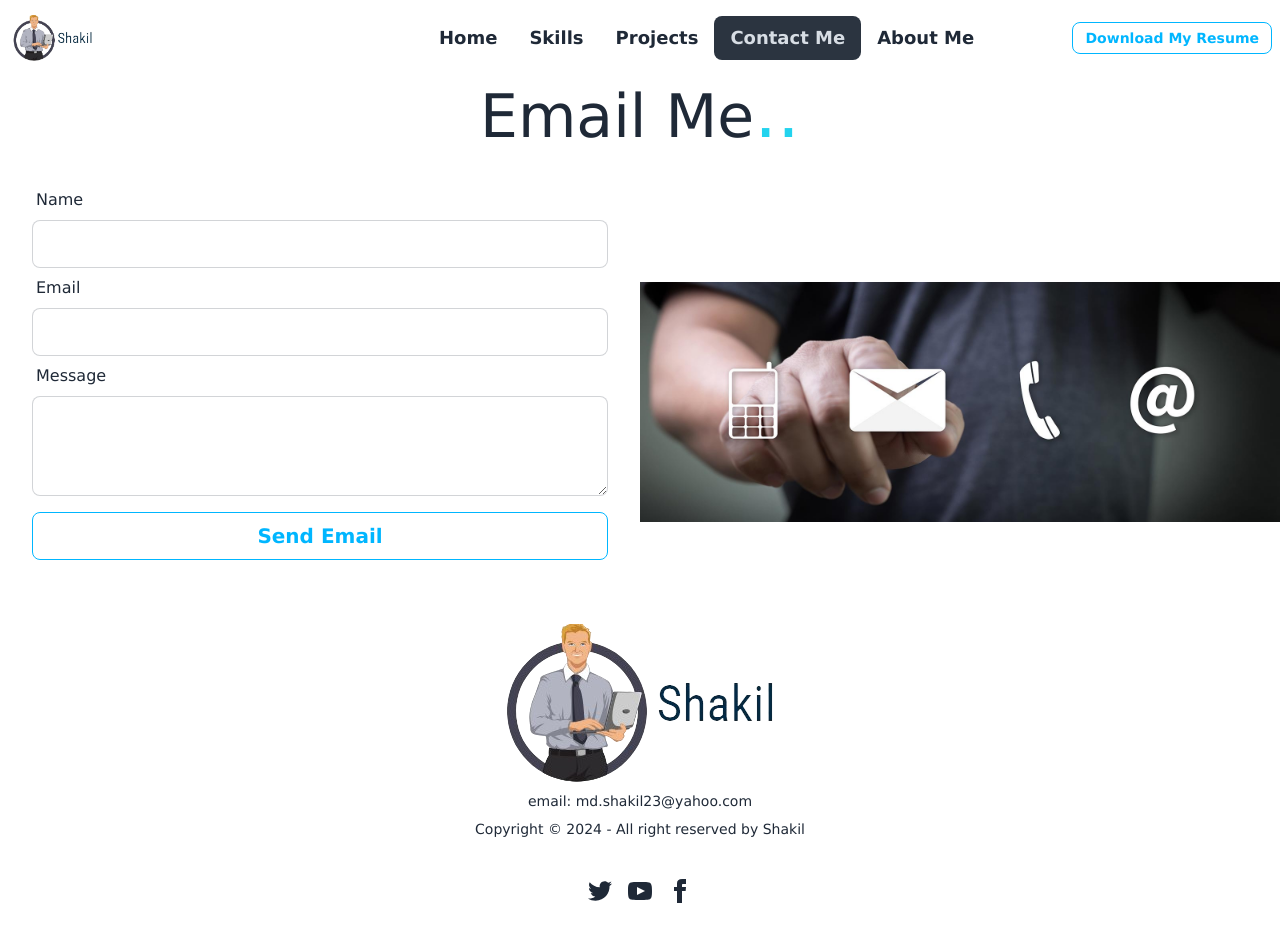
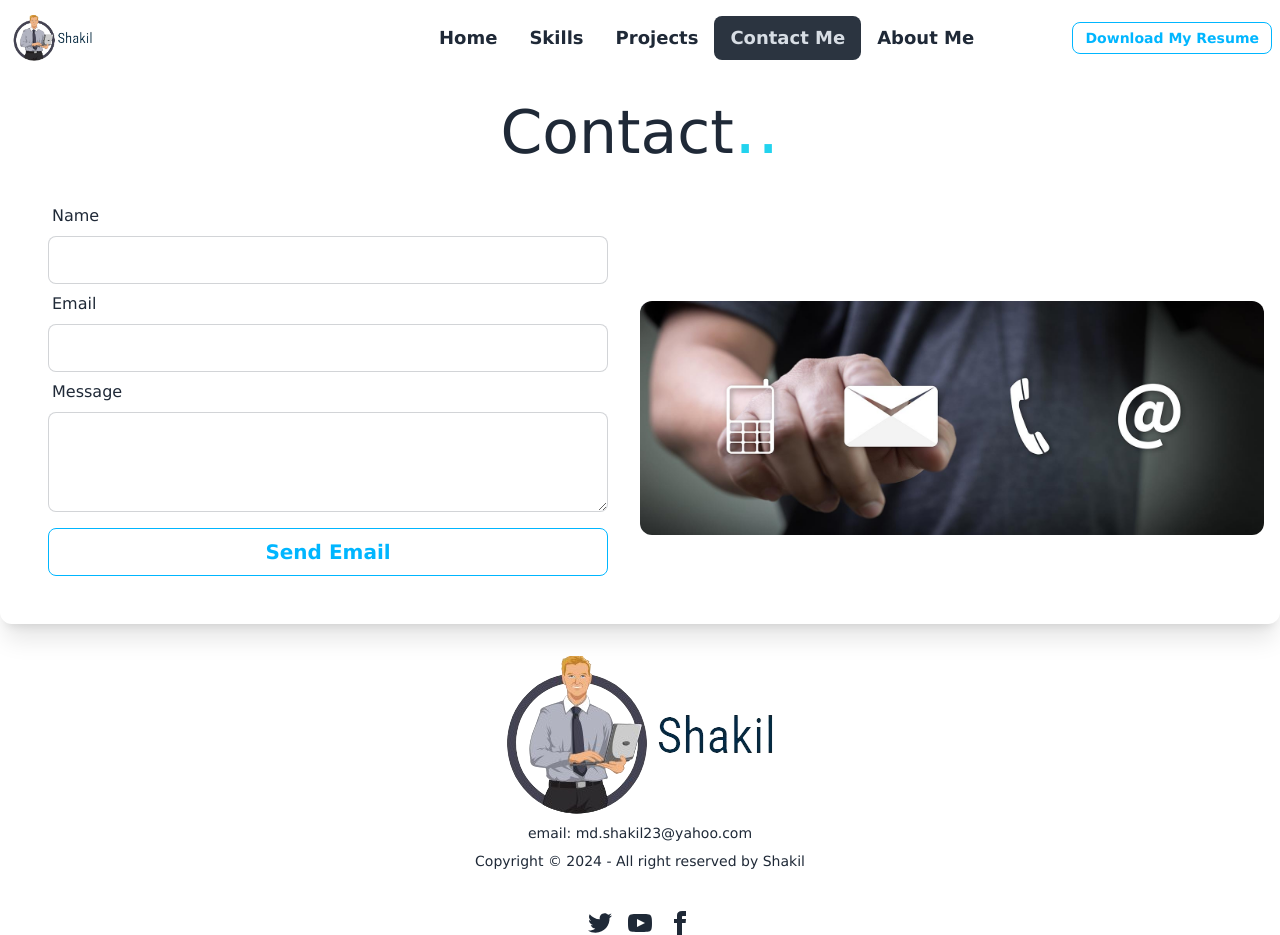
Before and after one commit to mdshakil04/my-portfolio, a React (Vite) app: page /contactMe in a window 1280 px wide. Before the commit the page ends 903 px from the top, so only its background shows below. Built offline with nearby package versions, Linux system fonts and the light colour scheme.

Commit message:
Contact section edited

```diff
--- a/src/Components/ContactMe/ContactMe.jsx
+++ b/src/Components/ContactMe/ContactMe.jsx
@@ -34,13 +34,13 @@ const ContactMe = () => {
       );
   };
   return (
-    <div>
-         <h2 className=" text-6xl text-center">Email Me<span className=" text-7xl text-cyan-400">..</span></h2>
+    <div className=" container shadow-xl p-4 rounded-xl mx-auto">
+         <h2 className=" text-6xl text-center">Contact<span className=" text-7xl text-cyan-400">..</span></h2>
       <div className=" md:grid md:grid-cols-2 items-center h-">
         <div
         className=" h-full">
           <form
-          className=" flex flex-col p-8"
+          className="  flex flex-col p-8"
           ref={form} onSubmit={sendEmail}>
             <label className="label">Name</label>
             <input className="input input-bordered text-black" type="text" name="user_name" />
@@ -58,7 +58,7 @@ const ContactMe = () => {
         </div>
         <div
         className=" md:mt-16">
-            <img src={contact} alt="" />
+            <img className=" rounded-xl" src={contact} alt="" />
         </div>
       </div>
     </div>
--- a/src/Home/Hero/Hero.jsx
+++ b/src/Home/Hero/Hero.jsx
@@ -14,18 +14,18 @@ const Hero = () => {
         </p>
         <p className=" mt-4">
           My expertise lies in seamlessly transforming designs from PSD, XD, and
-          Figma to HTML, ensuring every detail is faithfully translated to CODE.
+          Figma to HTML, ensuring every detail is faithfully translated to <span className=" text-cyan-700 font-bold">CODE</span>.
           I am all about delivering websites that not only look great but also
           function flawlessly. ⚛️ I am well-versed in modern web technologies
           like REACT, JavaScript, Tailwind CSS, Bootstrap, and DaisyUI. 🌐 Let s
-          collaborate to bring your web ideas to life
+          collaborate to bring your web ideas to life.
         </p>
         <div className=" mt-4">
 
         </div>
       </div>
       <figure className="  image-container">
-        <img className="lg:w-2/3 w-full mt-12" src={banner} alt="Album" />
+        <img className="lg:w-2/3 mt-12" src={banner} alt="Album" />
       </figure>
     </div>
   );
```
Also changed, not shown: 1 other file (tests, documents, lock files or other folders).
